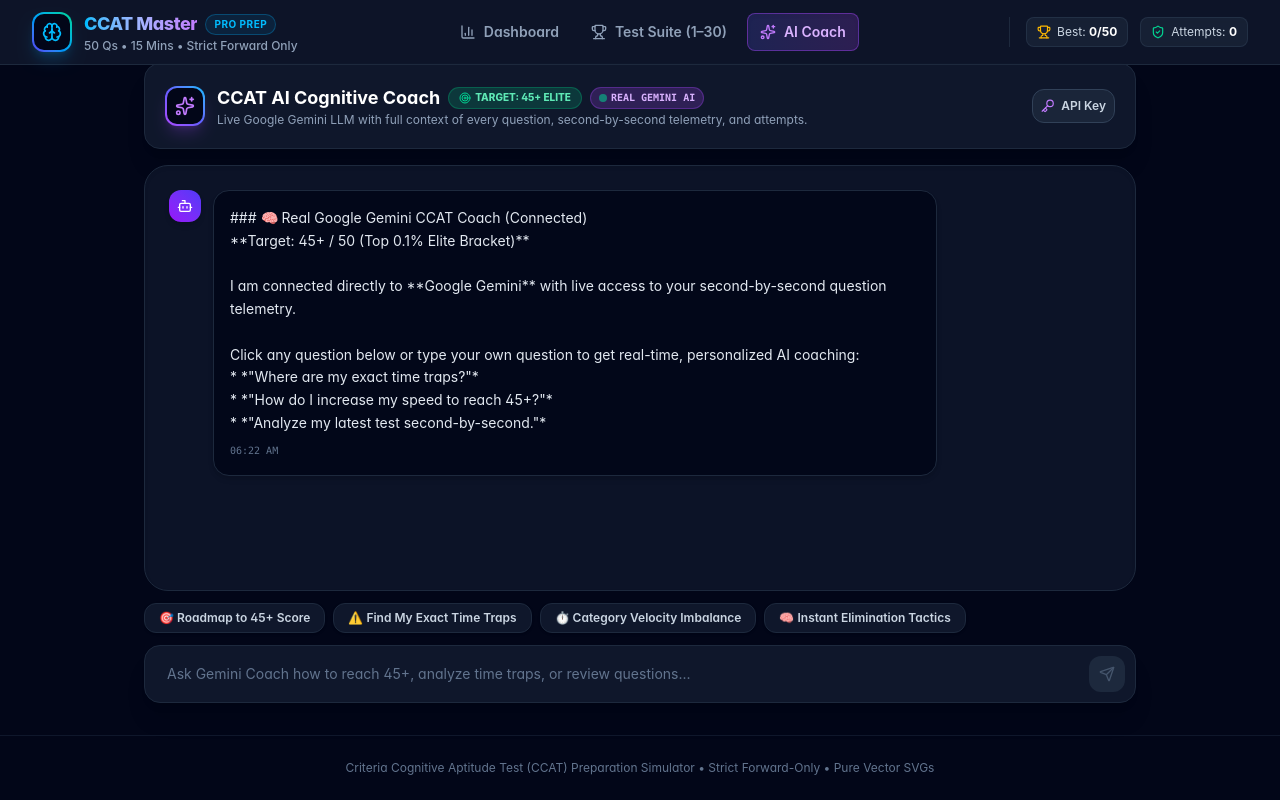
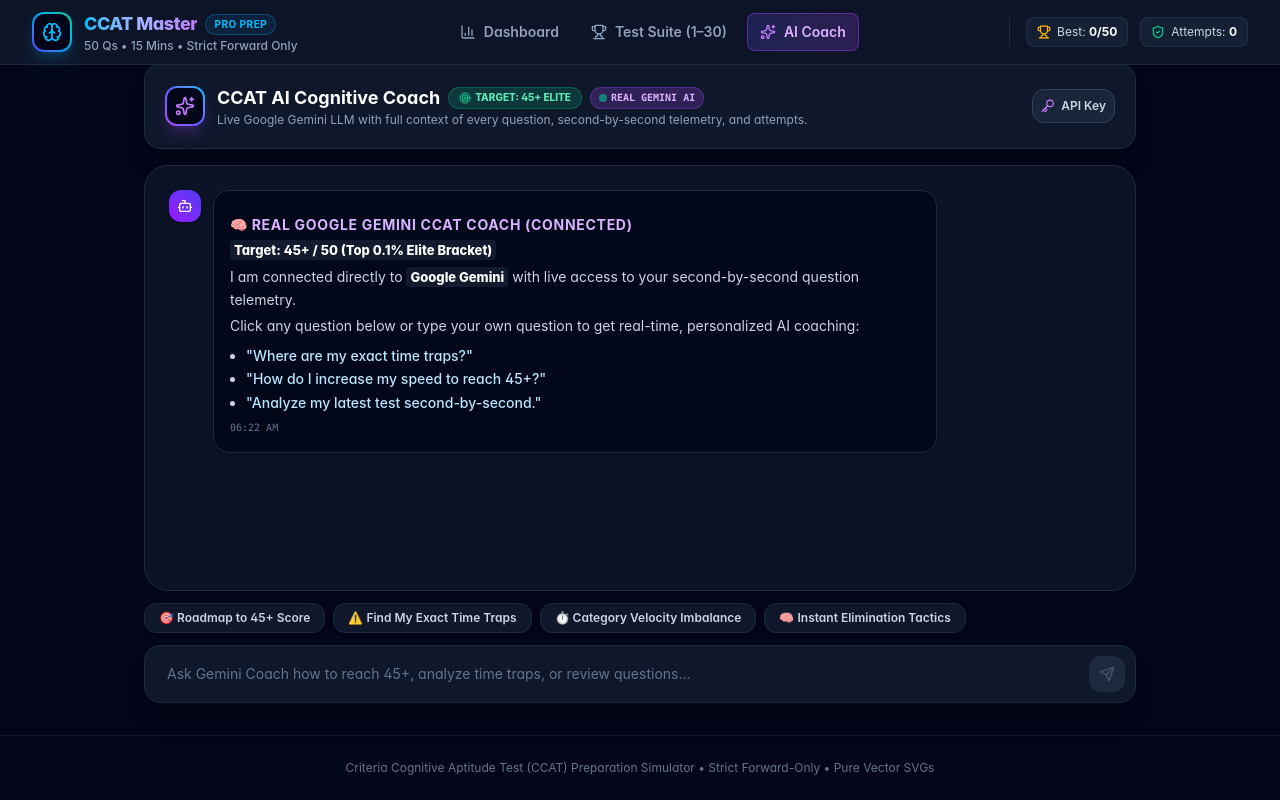
Before and after one commit to yatharthsachdeva23/CCAT-Test, a React (Vite) app: page / in a window 1280 px wide. Both pictures are taken after a click on the button "AI Coach". Shown: the part 34-834 px from the top of the page. Built offline with nearby package versions, Linux system fonts and the light colour scheme.

Commit message:
Add rich MarkdownView component with react-markdown to render bold, lists, and formatted text in AI Coach and Review

```diff
--- a/package.json
+++ b/package.json
@@ -15,6 +15,8 @@
     "lucide-react": "^1.49.0",
     "react": "^19.2.8",
     "react-dom": "^19.2.8",
+    "react-markdown": "^10.1.0",
+    "remark-gfm": "^4.0.1",
     "tailwindcss": "^4.3.3"
   },
   "devDependencies": {
--- a/src/components/AICoach.jsx
+++ b/src/components/AICoach.jsx
@@ -2,6 +2,7 @@ import React, { useState, useRef, useEffect } from 'react';
 import { Sparkles, Send, Bot, User, AlertTriangle, Zap, Clock, Trophy, HelpCircle, Key, Check, Target, RefreshCw } from 'lucide-react';
 import { analyzeAttemptPatterns } from '../data/patternEngine.js';
 import { getSettings, saveSettings, DEFAULT_GEMINI_KEY } from '../utils/storage.js';
+import MarkdownView from './MarkdownView.jsx';
 
 export default function AICoach({ attempts = [], activeAttempt = null, onSelectAttempt }) {
   const [messages, setMessages] = useState([]);
@@ -218,9 +219,7 @@ Click any question below or type your own question to get real-time, personalize
                   ? 'bg-slate-950/90 border-slate-800 text-slate-200 shadow-md'
                   : 'bg-sky-600 text-white border-sky-500 shadow-lg shadow-sky-600/20'
               }`}>
-                <div className="prose prose-invert prose-xs max-w-none space-y-2">
-                  <div className="whitespace-pre-line">{m.text}</div>
-                </div>
+                <MarkdownView content={m.text} />
                 <div className={`text-[10px] mt-2 font-mono ${isAi ? 'text-slate-500' : 'text-sky-200 text-right'}`}>
                   {m.timestamp}
                 </div>
--- /dev/null
+++ b/src/components/MarkdownView.jsx
@@ -0,0 +1,85 @@
+import React from 'react';
+import ReactMarkdown from 'react-markdown';
+import remarkGfm from 'remark-gfm';
+
+export default function MarkdownView({ content }) {
+  if (!content) return null;
+
+  return (
+    <div className="markdown-content text-slate-200 text-xs sm:text-sm leading-relaxed space-y-2.5">
+      <ReactMarkdown
+        remarkPlugins={[remarkGfm]}
+        components={{
+          h1: ({ children }) => (
+            <h1 className="text-base sm:text-lg font-bold text-white mt-3 mb-1.5 pb-1 border-b border-slate-800 flex items-center gap-1.5">
+              {children}
+            </h1>
+          ),
+          h2: ({ children }) => (
+            <h2 className="text-sm sm:text-base font-bold text-sky-300 mt-2.5 mb-1">
+              {children}
+            </h2>
+          ),
+          h3: ({ children }) => (
+            <h3 className="text-xs sm:text-sm font-bold text-purple-300 mt-2 mb-1 uppercase tracking-wider">
+              {children}
+            </h3>
+          ),
+          h4: ({ children }) => (
+            <h4 className="text-xs sm:text-sm font-bold text-slate-200 mt-1.5 mb-1">
+              {children}
+            </h4>
+          ),
+          p: ({ children }) => (
+            <p className="my-1 text-slate-300 leading-relaxed">
+              {children}
+            </p>
+          ),
+          strong: ({ children }) => (
+            <strong className="font-extrabold text-white bg-slate-800/60 px-1 py-0.5 rounded text-[13px]">
+              {children}
+            </strong>
+          ),
+          em: ({ children }) => (
+            <em className="text-sky-200 not-italic font-medium">
+              {children}
+            </em>
+          ),
+          ul: ({ children }) => (
+            <ul className="list-disc list-outside pl-4 my-2 space-y-1 text-slate-300">
+              {children}
+            </ul>
+          ),
+          ol: ({ children }) => (
+            <ol className="list-decimal list-outside pl-4 my-2 space-y-1 text-slate-300">
+              {children}
+            </ol>
+          ),
+          li: ({ children }) => (
+            <li className="leading-snug">
+              {children}
+            </li>
+          ),
+          blockquote: ({ children }) => (
+            <blockquote className="border-l-2 border-purple-500 pl-3 my-2 text-slate-400 italic bg-purple-950/20 py-1 rounded-r">
+              {children}
+            </blockquote>
+          ),
+          code: ({ inline, children }) => {
+            return inline ? (
+              <code className="font-mono text-[11px] bg-slate-950 text-sky-300 px-1.5 py-0.5 rounded border border-slate-800">
+                {children}
+              </code>
+            ) : (
+              <pre className="font-mono text-xs bg-slate-950 text-slate-200 p-3 rounded-xl border border-slate-800 overflow-x-auto my-2">
+                <code>{children}</code>
+              </pre>
+            );
+          }
+        }}
+      >
+        {content}
+      </ReactMarkdown>
+    </div>
+  );
+}
--- a/src/components/ScoreReview.jsx
+++ b/src/components/ScoreReview.jsx
@@ -5,6 +5,7 @@ import {
 } from 'lucide-react';
 import SVGQuestionRenderer from './SVGQuestionRenderer.jsx';
 import { analyzeAttemptPatterns } from '../data/patternEngine.js';
+import MarkdownView from './MarkdownView.jsx';
 
 export default function ScoreReview({ attempt, onBackToDashboard, onRetakeTest, onAskCoach }) {
   const [filter, setFilter] = useState('all'); // 'all', 'incorrect', 'skipped', 'timetraps', 'math', 'verbal', 'spatial'
@@ -427,7 +428,7 @@ export default function ScoreReview({ attempt, onBackToDashboard, onRetakeTest,
                   {isExpanded && (
                     <div className="mt-2.5 p-3.5 rounded-xl bg-slate-950/80 border border-slate-800 text-xs sm:text-sm text-slate-300 leading-relaxed">
                       <p className="font-semibold text-slate-200 mb-1">Solution Breakdown:</p>
-                      <p className="whitespace-pre-line text-slate-300">{q.explanation}</p>
+                      <MarkdownView content={q.explanation} />
                     </div>
                   )}
                 </div>
```
Also changed, not shown: 1 other file (tests, documents, lock files or other folders).
